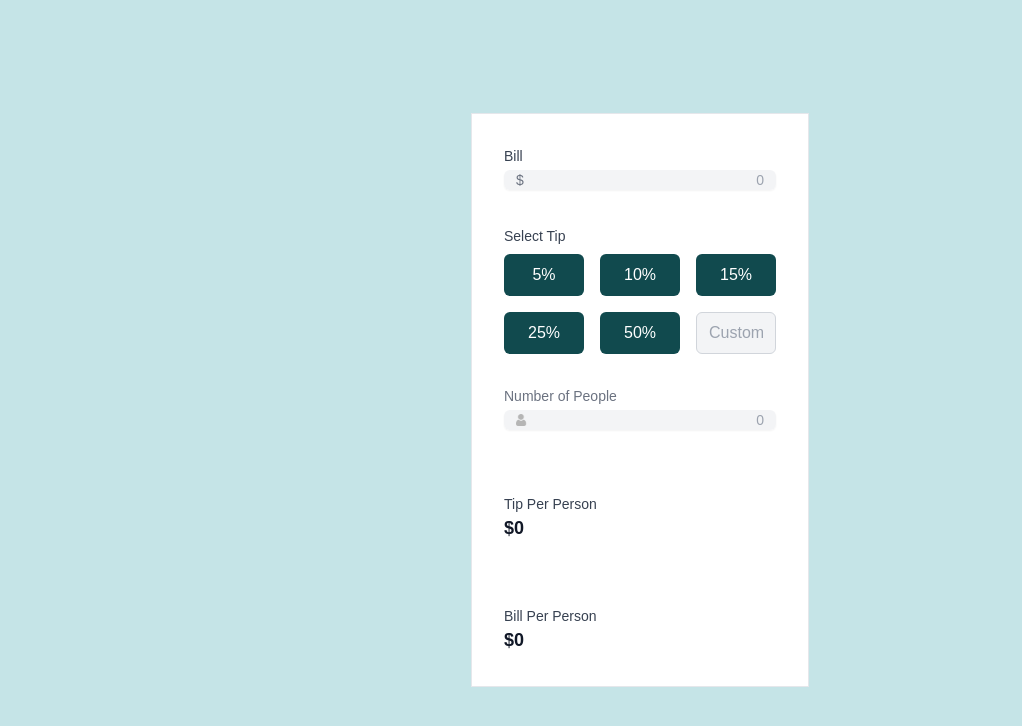
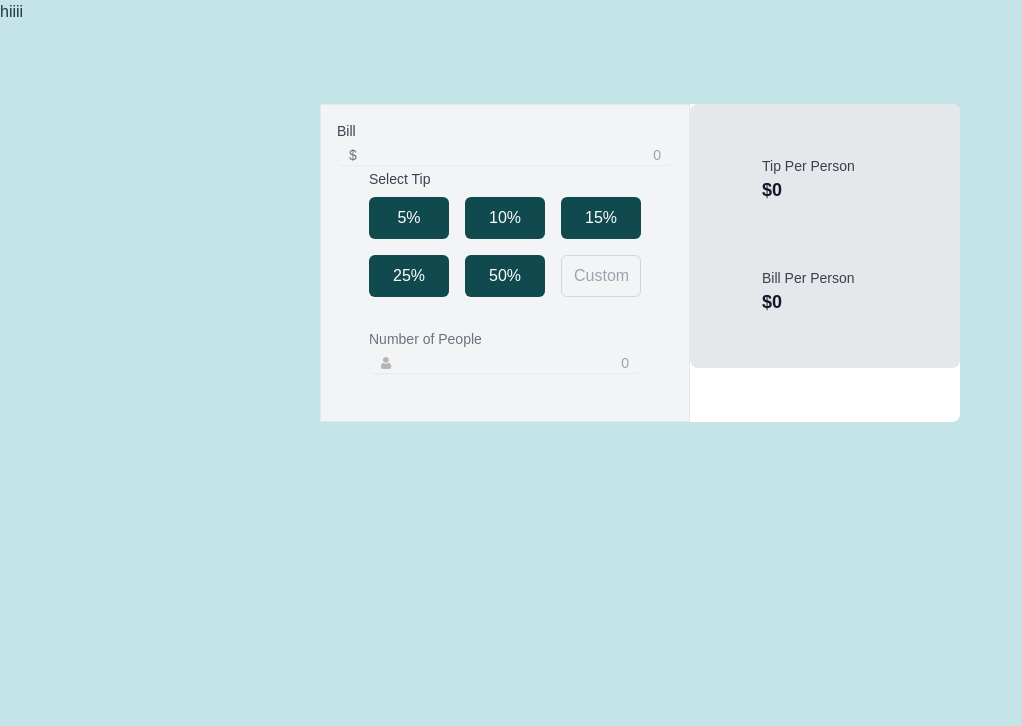
Before and after one commit to ayeshakhan-29/Splitter, a React (Vite) app: page / in a window 1280 px wide. Shown: the top 726 px of the page, without its empty margins (0-1022 px from the left). Built offline with nearby package versions, Linux system fonts and the light colour scheme.

Commit message:
completed both sections and logic

```diff
--- a/src/App.jsx
+++ b/src/App.jsx
@@ -1,25 +1,99 @@
-import React from "react";
-import Card from "./Components/Sections/Card";
+import React, { useState } from "react";
+import user from "./assets/user.png"
 
-export default function App() {
+export default function Card() {
+  const [billAmount, setBillAmount] = useState("");
+  const [tipPercentage, setTipPercentage] = useState(0);
+  const [numberOfPeople, setNumberOfPeople] = useState("");
+
+  const calculateTipPerPerson = () => {
+    const bill = parseFloat(billAmount);
+    const tip = bill * (tipPercentage / 100);
+    const tipPerPerson = tip / parseFloat(numberOfPeople);
+    const totalBillWithTip = bill + tip;
+    const billPerPerson = totalBillWithTip / parseFloat(numberOfPeople);
+    console.log("Bill Amount:", bill);
+    console.log("Tip Percentage:", tipPercentage);
+    console.log("Number of People:", numberOfPeople);
+    console.log("Tip Per Person:", tipPerPerson);
+    console.log("Bill Per Person:", billPerPerson);
+    return {
+      tipPerPerson: isNaN(tipPerPerson) ? 0 : tipPerPerson.toFixed(2),
+      billPerPerson: isNaN(billPerPerson) ? 0 : billPerPerson.toFixed(2)
+    };
+  };
+
   return (
-    <div className="h-screen w-screen flex justify-center items-center">
-      {/* <div className="whitespace-no-wrap mt-[-20rem] text-3xl uppercase">
-        <span className="tracking-wider">S</span>
-        <span className="tracking-wider">P</span>
-        <span className="tracking-wider">L</span>
-        <span className="tracking-wider">I</span>
-        <br />
-        <span className="tracking-wider">T</span>
-        <span className="tracking-wider">T</span>
-        <span className="tracking-wider">E</span>
-        <span className="tracking-wider">R</span>
-      </div> */}
-      <div className="flex bg-white rounded-lg">
-        <Card />
+    <div className="h-screen">
+      <p>hiiii</p>
+      <div className="flex justify-center bg-white mt-20 mx-[20rem] rounded-lg">
+        <div className="h-full w-full justify-center max-w-sm border bg-gray-100 p-4">
+          <label htmlFor="bill" className="block text-sm font-medium text-gray-700">Bill</label>
+          <div className="relative mt-1 rounded-md shadow-sm">
+            <div className="absolute inset-y-0 left-0 pl-3 flex items-center pointer-events-none">
+              <span className="text-gray-500 sm:text-sm">$</span>
+            </div>
+            <input
+              type="text"
+              name="bill"
+              id="bill"
+              value={billAmount}
+              onChange={(e) => setBillAmount(e.target.value)}
+              className="block w-full border-transparent focus:border-blue-500 pl-10 pr-3 sm:text-sm rounded-md text-right bg-gray-100 text-custom-color"
+              placeholder="0"
+            />
+          </div>
 
+
+          {/* Select Tip section */}
+          <div className="p-8 mt-[-28px]">
+            <label htmlFor="selectTip" className="block text-sm font-medium text-gray-700 mb-2">Select Tip</label>
+            <div className="flex mb-4">
+              <button className="mr-4 px-4 py-2 bg-[#114A4E] text-white rounded-md w-[5rem]" onClick={() => setTipPercentage(5)}>5%</button>
+              <button className="mr-4 px-4 py-2 bg-[#114A4E] text-white rounded-md w-[5rem]" onClick={() => setTipPercentage(10)}>10%</button>
+              <button className="px-4 py-2 bg-[#114A4E] text-white rounded-md w-[5rem]" onClick={() => setTipPercentage(15)}>15%</button>
+            </div>
+            <div className="flex mb-4">
+              <button className="mr-4 px-4 py-2 bg-[#114A4E] text-white rounded-md w-[5rem]" onClick={() => setTipPercentage(25)}>25%</button>
+              <button className="mr-4 px-4 py-2 bg-[#114A4E] text-white rounded-md w-[5rem]" onClick={() => setTipPercentage(50)}>50%</button>
+              <input type="text" className="bg-gray-100 border border-gray-300 text-[#114A4E] rounded-md px-3 py-2 w-[5rem]" placeholder="Custom" />
+            </div>
+          </div>
+
+          {/* Number of People section */}
+          <div className="p-8 mt-[-3rem]">
+            <label className="block text-sm font-medium text-gray-500">Number of People</label>
+            <div className="relative mt-1 rounded-md shadow-sm">
+              <div className="absolute inset-y-0 left-0 pl-3 flex items-center pointer-events-none">
+                <img src={user} className="h-[1rem] py-[2px]" alt="user" />
+              </div>
+              <input
+                type="text"
+                name="numberOfPeople"
+                id="numberOfPeople"
+                value={numberOfPeople}
+                onChange={(e) => setNumberOfPeople(e.target.value)}
+                className="block w-full border-transparent focus:border-blue-500 pl-10 pr-3 sm:text-sm rounded-md text-right bg-gray-100 text-black"
+                placeholder="0"
+              />
+            </div>
+          </div>
+        </div>
+
+        {/* Tip Per Person */}
+        <div className=" h-full w-full bg-gray-200 rounded-lg px-10 py-5">
+          <div className="p-8">
+            <label className="block text-sm font-medium text-gray-700">Tip Per Person</label>
+            <p className="text-lg font-semibold text-gray-900">${calculateTipPerPerson().tipPerPerson}</p>
+          </div>
+
+          {/* Bill Per Person */}
+          <div className="p-8">
+            <label className="block text-sm font-medium text-gray-700">Bill Per Person</label>
+            <p className="text-lg font-semibold text-gray-900">${calculateTipPerPerson().billPerPerson}</p>
+          </div>
+        </div>
       </div>
-
     </div>
   );
 }
--- a/src/Components/Navigation/Footer.jsx
+++ /dev/null
@@ -1,5 +0,0 @@
-import React from "react";
-
-export default function Footer() {
-  return <div className="w-full h-full py-6 px-4">Footer</div>;
-}
--- a/src/Components/Navigation/Navbar.jsx
+++ /dev/null
@@ -1,25 +0,0 @@
-import React from "react";
-
-export default function Navbar() {
-  return (
-    <div className="w-full border h-full py-6 px-4 fixed top-0 bg-transparent">
-      <div className="flex justify-between items-center">
-        <div className="text-2xl font-bold">Logo</div>
-        <div className="flex gap-4">
-          <a href="#" className="text-lg">
-            Home
-          </a>
-          <a href="#" className="text-lg">
-            About
-          </a>
-          <a href="#" className="text-lg">
-            Services
-          </a>
-          <a href="#" className="text-lg">
-            Contact
-          </a>
-        </div>
-      </div>
-    </div>
-  );
-}
```
